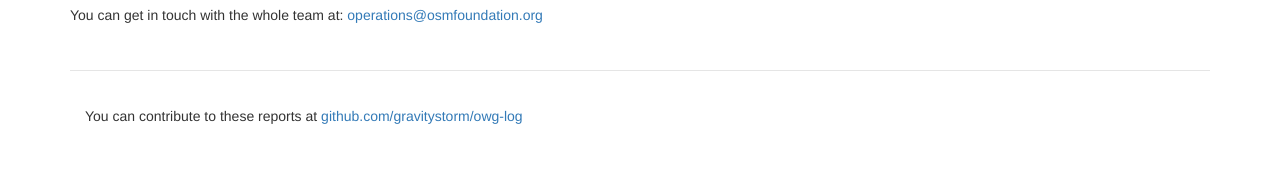
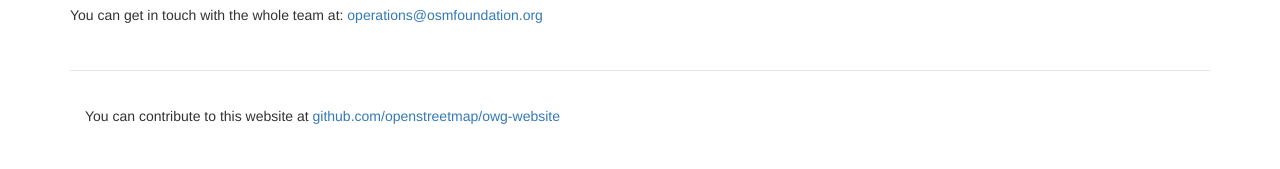
Before and after one commit to openstreetmap/owg-website, a Jekyll site: the page built from index.md, in a window 1280 px wide. Shown: the part 896-1065 px from the top of the page. Built offline with Jekyll 4.4.1, drawn with Linux system fonts in a browser that asks for light colours.

Commit message:
Update links to avoid pointing at the old owg-log site.

```diff
--- a/_layouts/default.html
+++ b/_layouts/default.html
@@ -40,7 +40,7 @@
 
       <footer class="footer">
         <div class="container">
-          <p>You can contribute to these reports at <a href="https://github.com/gravitystorm/owg-log">github.com/gravitystorm/owg-log</a></p>
+          <p>You can contribute to this website at <a href="https://github.com/openstreetmap/owg-website">github.com/openstreetmap/owg-website</a></p>
         </div>
       </footer>
     </div>
```
Also changed, not shown: _posts/2015-02-01-february.md (+1 -2 lines), _posts/2016-08-01-august.md (+1 -1 lines).
